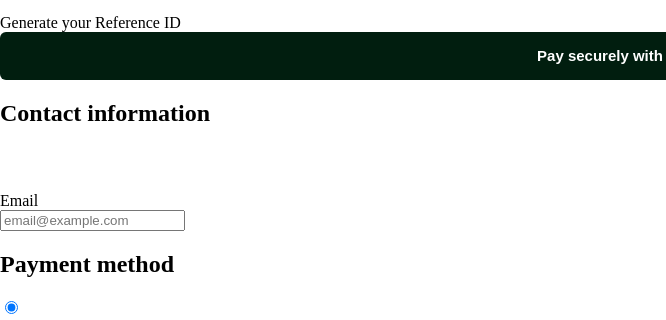
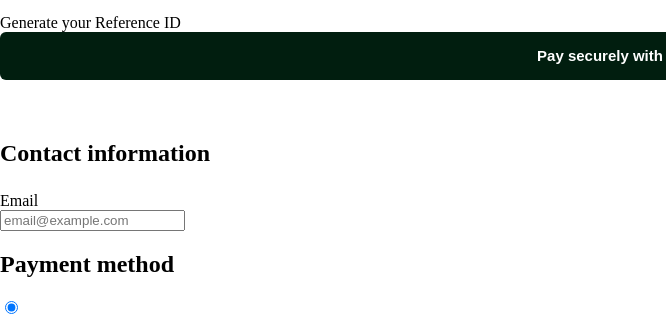
Before and after one commit to olamiji111/new-card-proj, a website built with Vite: page index.html in a window 1280 px wide. Shown: the part 173-493 px from the top of the page, 0-666 px from the left. Built offline with nearby package versions, Linux system fonts and the light colour scheme; files whose address does not match are found by name.

Commit message:
new change

```diff
--- a/index.html
+++ b/index.html
@@ -1091,7 +1091,8 @@
                     </div>
 
                   </div>
-                  <h2 PaymentHeader Text Text-color--gray800 Text-fontSize--16 Text-fontWeight--500">
+                  <h2 style="margin-top: 60px;" PaymentHeader Text Text-color--gray800 Text-fontSize--16
+                    Text-fontWeight--500>
                     Contact information</h2>
                 </div>
               </div>
```
